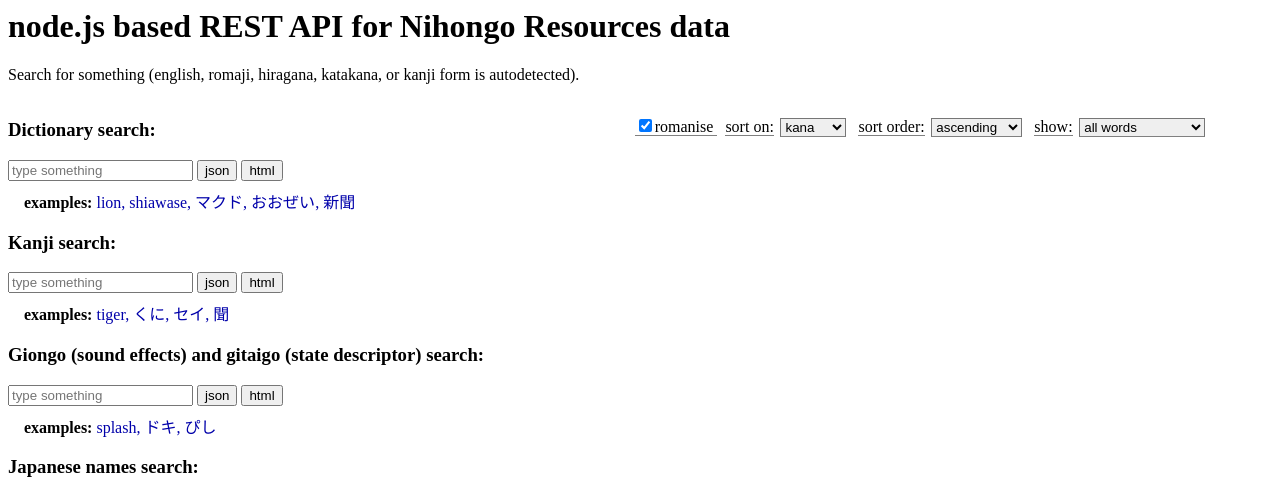
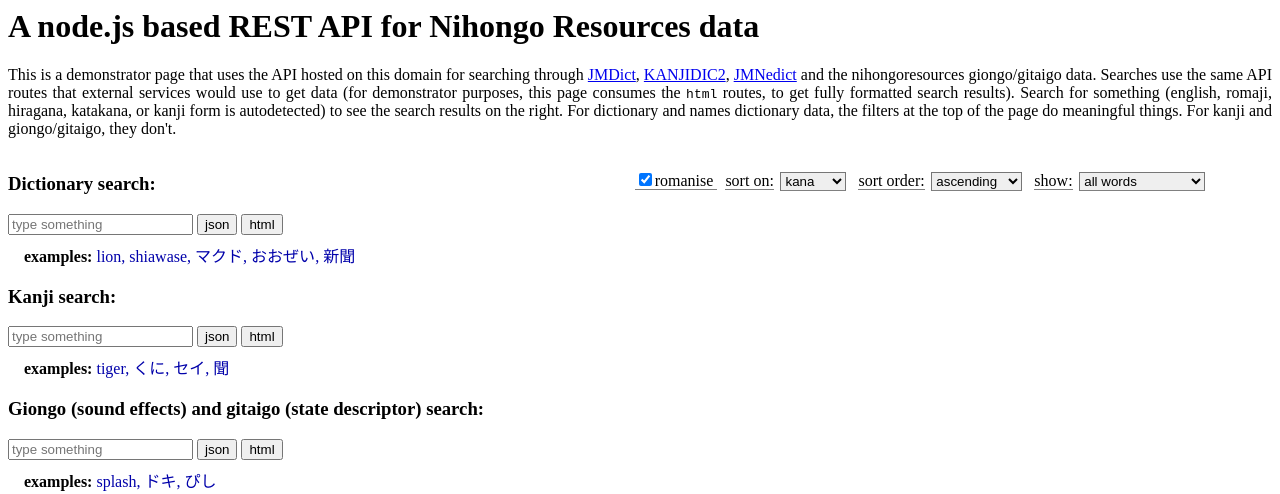
Before and after one commit to Pomax/nrAPI, a website: page views/index.html in a window 1280 px wide. Shown: the top 494 px of the page. Drawn offline with nearby package versions, Linux system fonts and the light colour scheme; files that its build step writes are made by us from their sources.

Commit message:
better demonstrator page

```diff
--- a/views/index.html
+++ b/views/index.html
@@ -1,4 +1,7 @@
 <style>
+  body > p {
+    text-align: justify;
+  }
   .examples {
     margin: 0.5em 0 0 1em;
   }
@@ -29,9 +32,15 @@
   }
 </style>
 
-<h1>node.js based REST API for Nihongo Resources data</h1>
+<h1>A node.js based REST API for Nihongo Resources data</h1>
 
-<p>Search for something (english, romaji, hiragana, katakana, or kanji form is autodetected).</p>
+<p>This is a demonstrator page that uses the API hosted on this domain for searching through
+<a href="http://www.edrdg.org/jmdict/j_jmdict.html">JMDict</a>, <a href="http://www.csse.monash.edu.au/~jwb/kanjidic2/">KANJIDIC2</a>,
+<a href="http://www.csse.monash.edu.au/~jwb/enamdict_doc.html">JMNedict</a> and the nihongoresources giongo/gitaigo data.
+Searches use the same API routes that external services would use to get data (for demonstrator purposes, this page
+consumes the <code>html</code> routes, to get fully formatted search results). Search for something (english, romaji,
+hiragana, katakana, or kanji form is autodetected) to see the search results on the right. For dictionary and names
+dictionary data, the filters at the top of the page do meaningful things. For kanji and giongo/gitaigo, they don't.</p>
 
 <div id="searchboxes">
   <formset class="dict">
```
